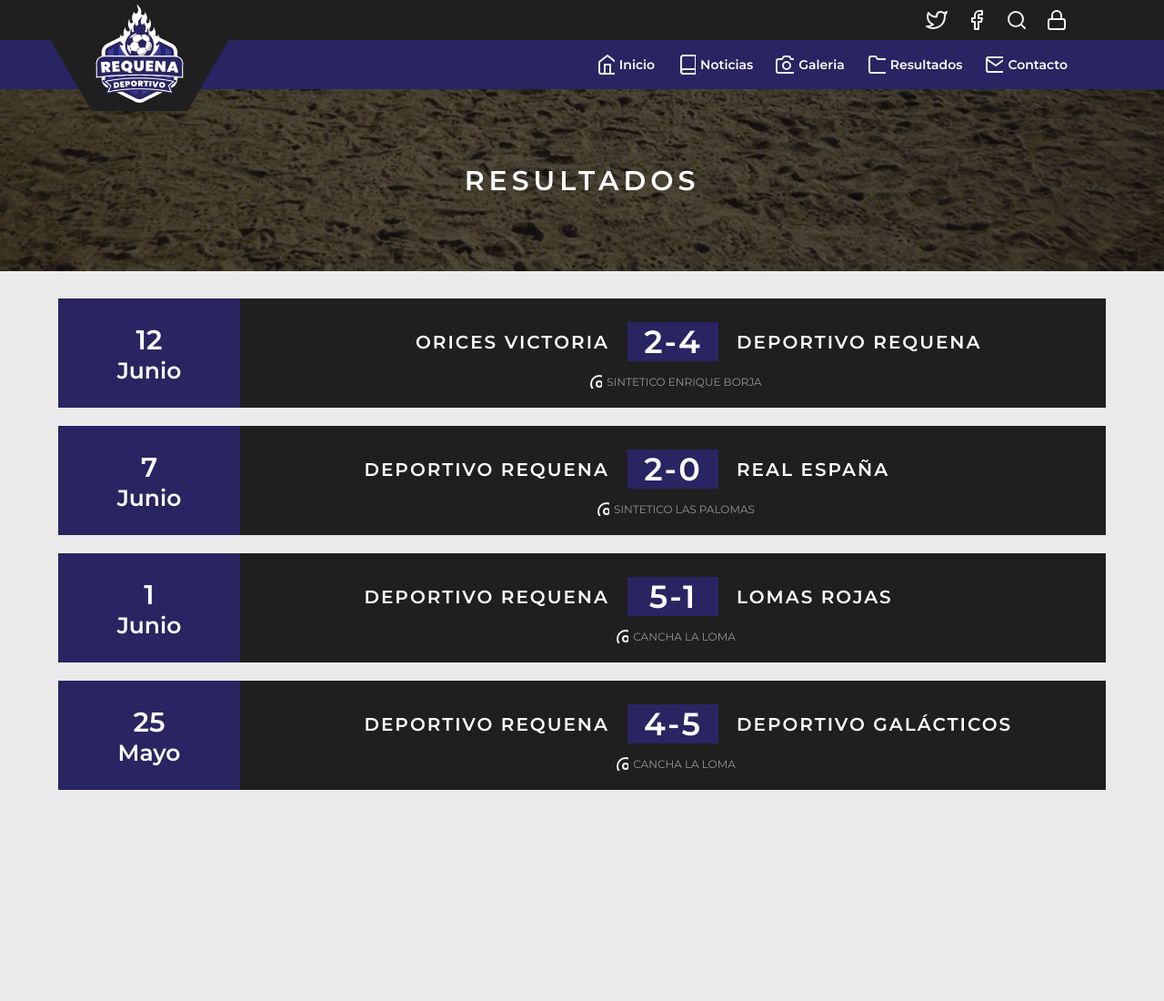
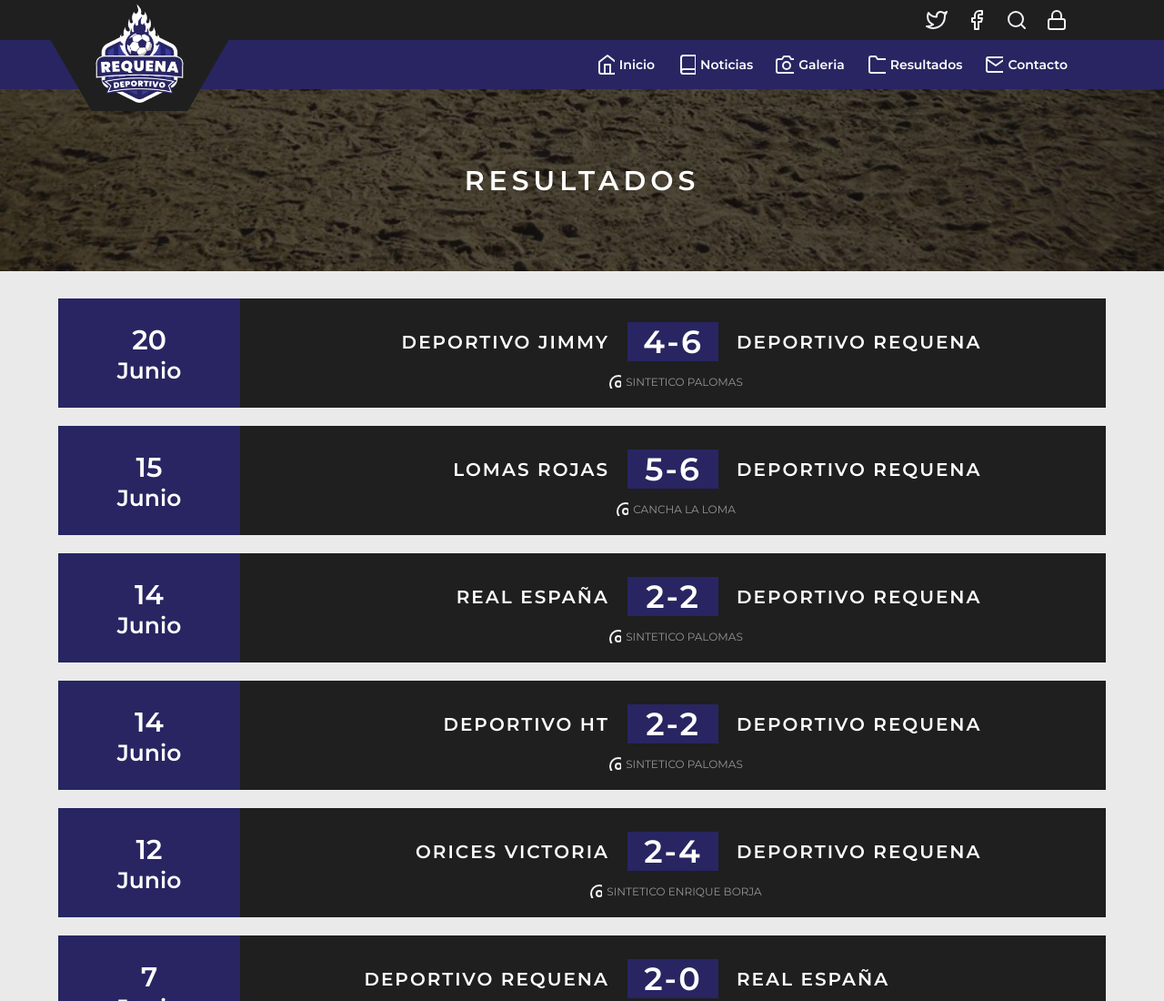
Before and after one commit to requenahdz/deportivorequena, a plain HTML site: page resultados.html in a window 1280 px wide. Shown: the top 1100 px of the page at 91% size. Before the commit the page ends 898 px from the top, so only its background shows below. Drawn offline with Linux system fonts and the light colour scheme.

Commit message:
Update resultados.html

```diff
--- a/resultados.html
+++ b/resultados.html
@@ -46,6 +46,65 @@
   </section>
   <section class="ds_resultados">
       <div class="container">
+
+         <div class="encuentro">
+          <div class="fecha">
+            <div class="numero">20</div>
+            <div class="mes">Junio</div>
+          </div>
+          <div class="info">
+            <div class="equipos">
+              <div class="equipo">DEPORTIVO JIMMY</div>
+              <div class="resultado">4-6</div>
+              <div class="equipo">DEPORTIVO REQUENA</div>
+            </div>
+            <div class="cancha"><i data-icono="map-pin"></i><span>SINTETICO PALOMAS</span></div>
+          </div>
+        </div>
+
+         <div class="encuentro">
+          <div class="fecha">
+            <div class="numero">15</div>
+            <div class="mes">Junio</div>
+          </div>
+          <div class="info">
+            <div class="equipos">
+              <div class="equipo">LOMAS ROJAS</div>
+              <div class="resultado">5-6</div>
+              <div class="equipo">DEPORTIVO REQUENA</div>
+            </div>
+            <div class="cancha"><i data-icono="map-pin"></i><span>CANCHA LA LOMA</span></div>
+          </div>
+        </div>
+
+         <div class="encuentro">
+          <div class="fecha">
+            <div class="numero">14</div>
+            <div class="mes">Junio</div>
+          </div>
+          <div class="info">
+            <div class="equipos">
+              <div class="equipo">REAL ESPAÑA</div>
+              <div class="resultado">2-2</div>
+              <div class="equipo">DEPORTIVO REQUENA</div>
+            </div>
+            <div class="cancha"><i data-icono="map-pin"></i><span>SINTETICO PALOMAS</span></div>
+          </div>
+        </div>
+         <div class="encuentro">
+          <div class="fecha">
+            <div class="numero">14</div>
+            <div class="mes">Junio</div>
+          </div>
+          <div class="info">
+            <div class="equipos">
+              <div class="equipo">DEPORTIVO HT</div>
+              <div class="resultado">2-2</div>
+              <div class="equipo">DEPORTIVO REQUENA</div>
+            </div>
+            <div class="cancha"><i data-icono="map-pin"></i><span>SINTETICO PALOMAS</span></div>
+          </div>
+        </div>
         <div class="encuentro">
           <div class="fecha">
             <div class="numero">12</div>
```
